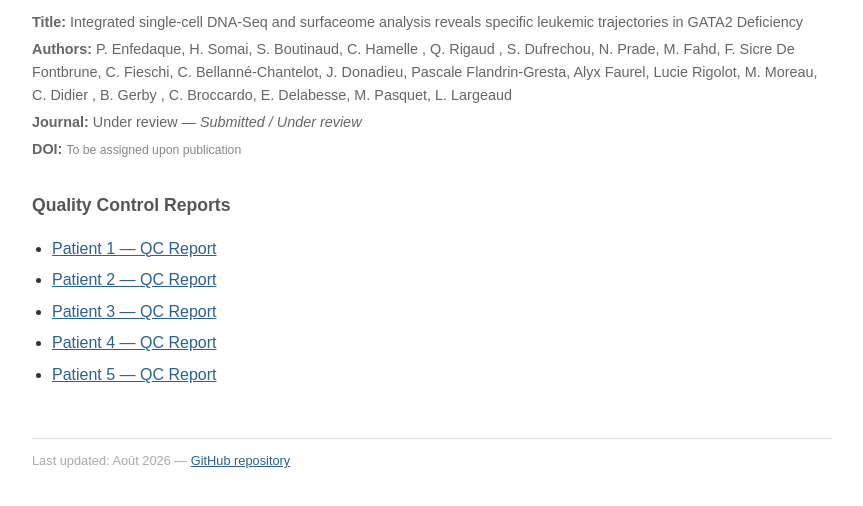
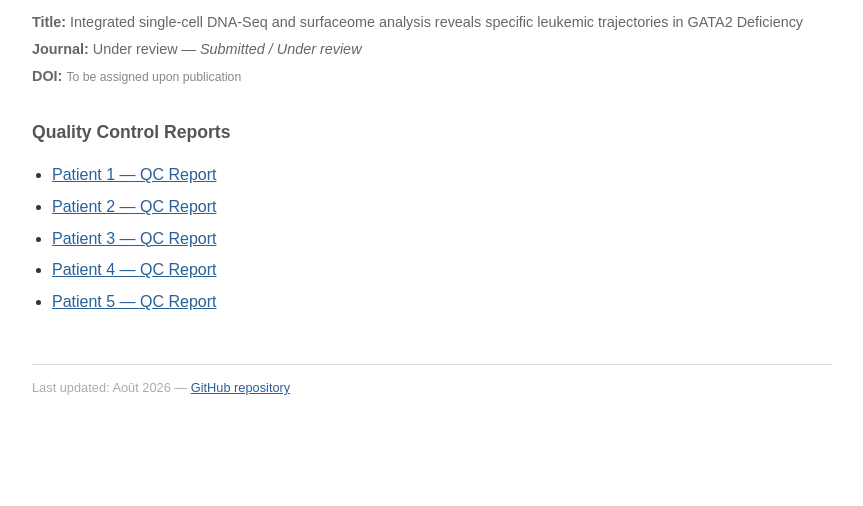
Before and after one commit to Equipe-16/Supplementary_Material, a plain HTML site: page index.html in a window 1280 px wide. Shown: the part 88-594 px from the top of the page, without its empty margins (208-1071 px from the left). Drawn offline with Linux system fonts and the light colour scheme.

Commit message:
removed authors names in html

```diff
--- a/index.html
+++ b/index.html
@@ -30,7 +30,6 @@
 
     <div class="meta">
         <p><strong>Title:</strong> Integrated single-cell DNA-Seq and surfaceome analysis reveals specific leukemic trajectories in GATA2 Deficiency</p>
-        <p><strong>Authors:</strong> P. Enfedaque, H. Somai, S. Boutinaud, C. Hamelle , Q. Rigaud , S. Dufrechou, N. Prade, M. Fahd, F. Sicre De Fontbrune, C. Fieschi, C. Bellanné-Chantelot, J. Donadieu, Pascale Flandrin-Gresta, Alyx Faurel, Lucie Rigolot, M. Moreau, C. Didier , B. Gerby , C. Broccardo, E. Delabesse, M. Pasquet, L. Largeaud</p>
         <p><strong>Journal:</strong> Under review — <em>Submitted / Under review</em></p>
         <p><strong>DOI:</strong> <span class="doi">To be assigned upon publication</span></p>
     </div>
```
